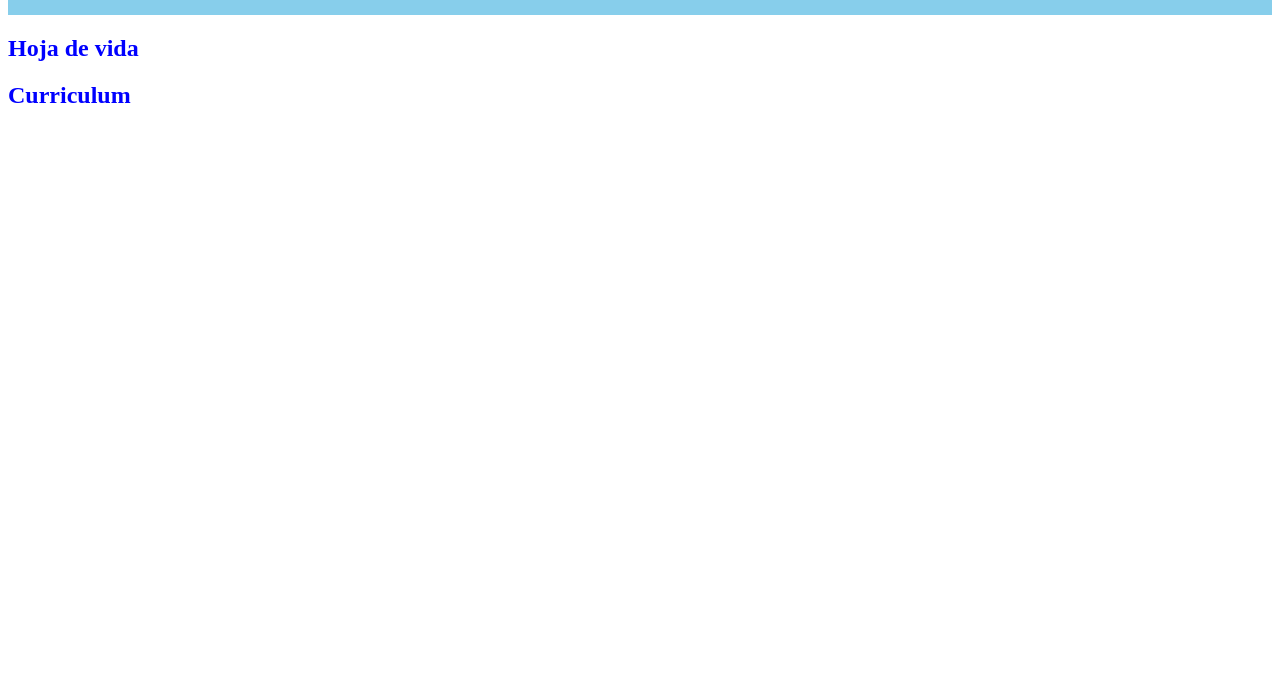
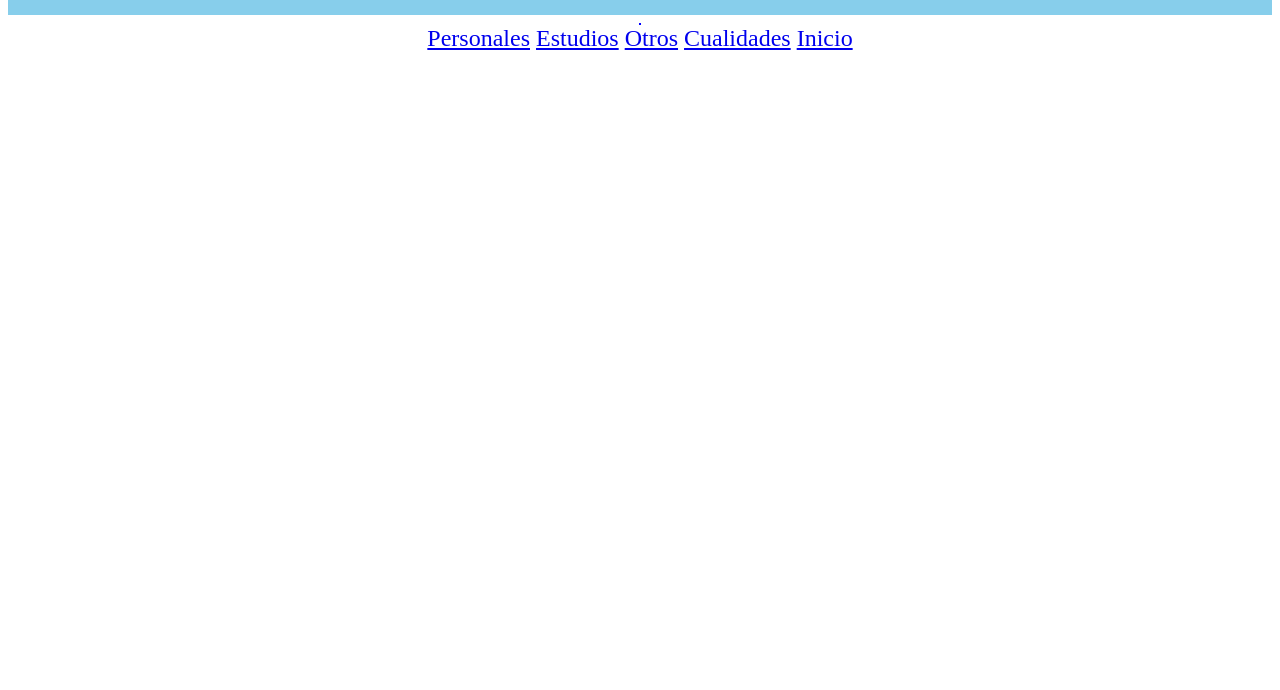
Before and after one commit to arnolgonzalez/2025proid, a plain HTML site: page PrincipioA.html in a window 1280 px wide. Shown: the part 110-800 px from the top of the page. Drawn offline with Linux system fonts and the light colour scheme.

Commit message:
Update PrincipioA.html

```diff
--- a/PrincipioA.html
+++ b/PrincipioA.html
@@ -25,11 +25,12 @@
 
     </header>
     <main>
-        <h2>Hoja de vida</h2>
-        <h2>Curriculum</h2>
-
-
-
+       <center><img src =" "border =1></center>
+        <center> <font size="5"><a href="personalesA.html">Personales</a>
+    <a href="estudiosA.html">Estudios</a>
+    <a href="otros1.html">Otros</a>
+    <a href="cualidadesA.html">Cualidades</a>
+    <a href="PrincipioA.html">Inicio</a> </font></center>
 
     </main>
 </body>
```
